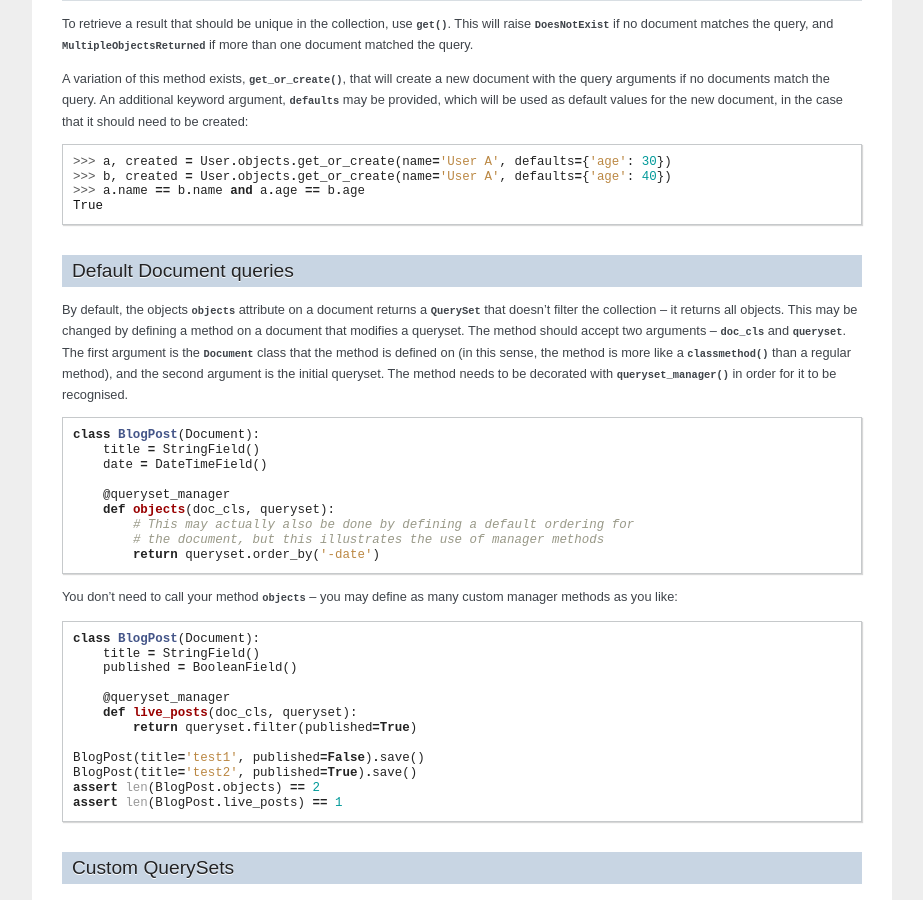
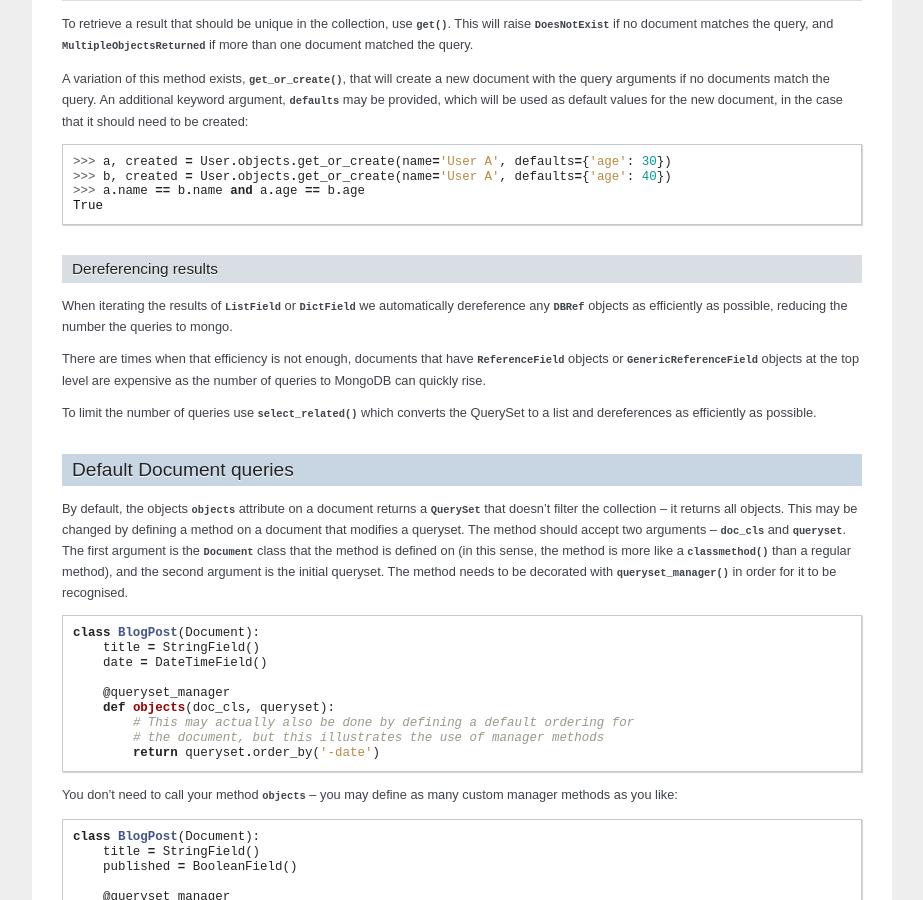
Before and after one commit to MongoEngine/mongoengine, a Sphinx documentation site: the page built from docs/guide/querying.rst, in a window 1280 px wide and 900 px high, scrolled down 2670 px. Shown: the whole window, without its empty margins (198-1121 px from the left). Built offline with Sphinx 7.4.7, drawn with Linux system fonts in a browser that asks for light colours; pages that are not in the unit, such as notebooks, are missing from menus; some of the changed text lies outside the part shown.

Commit message:
Updated documentation about dereferencing
Refs #206

```diff
--- a/docs/changelog.rst
+++ b/docs/changelog.rst
@@ -5,6 +5,7 @@ Changelog
 Changes in dev
 ==============
 
+- Added select_related() support
 - Added support for the positional operator
 - Updated geo index checking to be recursive and check in embedded documents
 - Updated default collection naming convention
--- a/docs/guide/querying.rst
+++ b/docs/guide/querying.rst
@@ -174,6 +174,22 @@ to be created::
     >>> b, created = User.objects.get_or_create(name='User A', defaults={'age': 40})
     >>> a.name == b.name and a.age == b.age
     True
+
+Dereferencing results
+---------------------
+When iterating the results of :class:`~mongoengine.ListField` or
+:class:`~mongoengine.DictField` we automatically dereference any
+:class:`~pymongo.dbref.DBRef` objects as efficiently as possible, reducing the
+number the queries to mongo.
+
+There are times when that efficiency is not enough, documents that have
+:class:`~mongoengine.ReferenceField` objects or
+:class:`~mongoengine.GenericReferenceField` objects at the top level are
+expensive as the number of queries to MongoDB can quickly rise.
+
+To limit the number of queries use
+:func:`~mongoengine.queryset.QuerySet.select_related` which converts the
+QuerySet to a list and dereferences as efficiently as possible.
 
 Default Document queries
 ========================
```
